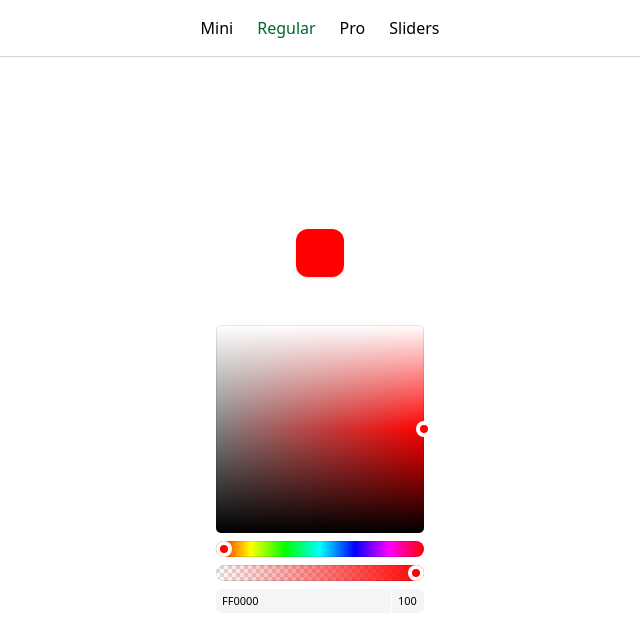
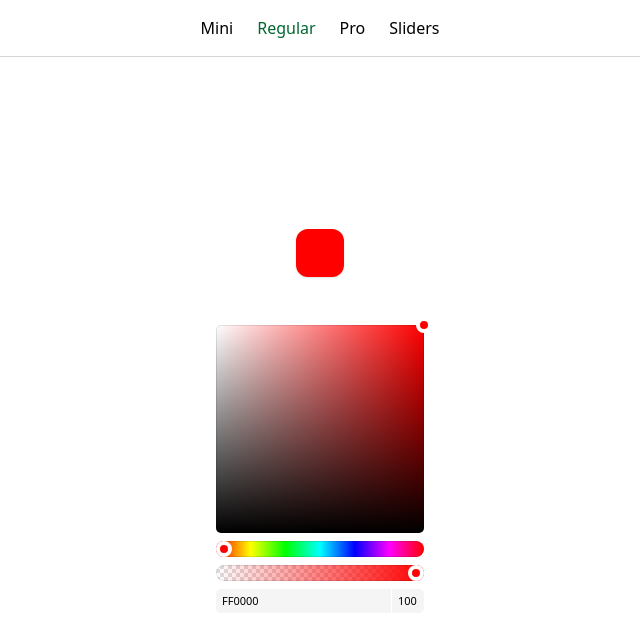
Before and after one commit to olekspolk/vuelor, a Vue app: page / in a window 1280 px wide. Shown: the top 644 px of the page, without its empty margins (320-960 px from the left). Built offline with nearby package versions, Linux system fonts and the light colour scheme; the HTML template or start-up script is replaced by a standard one.

Commit message:
fix: correct default type from HSL to HSV in CanvasProps

```diff
--- a/src/core/components/ColorPickerCanvas.vue
+++ b/src/core/components/ColorPickerCanvas.vue
@@ -21,7 +21,7 @@ interface CanvasProps {
 }
 
 const props = withDefaults(defineProps<CanvasProps>(), {
-  type: 'HSL',
+  type: 'HSV',
   height: 208,
   width: 208,
 })
```
